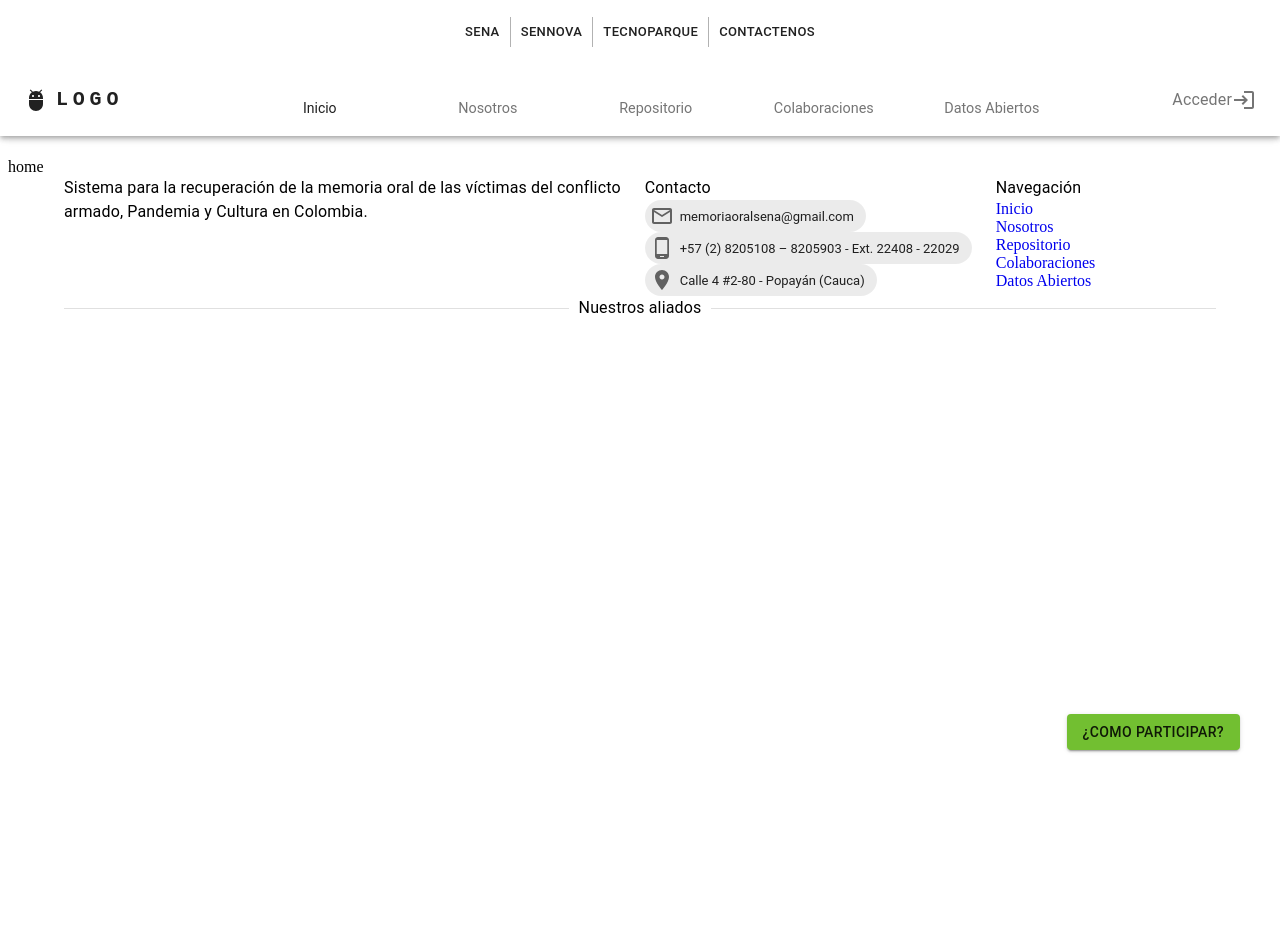
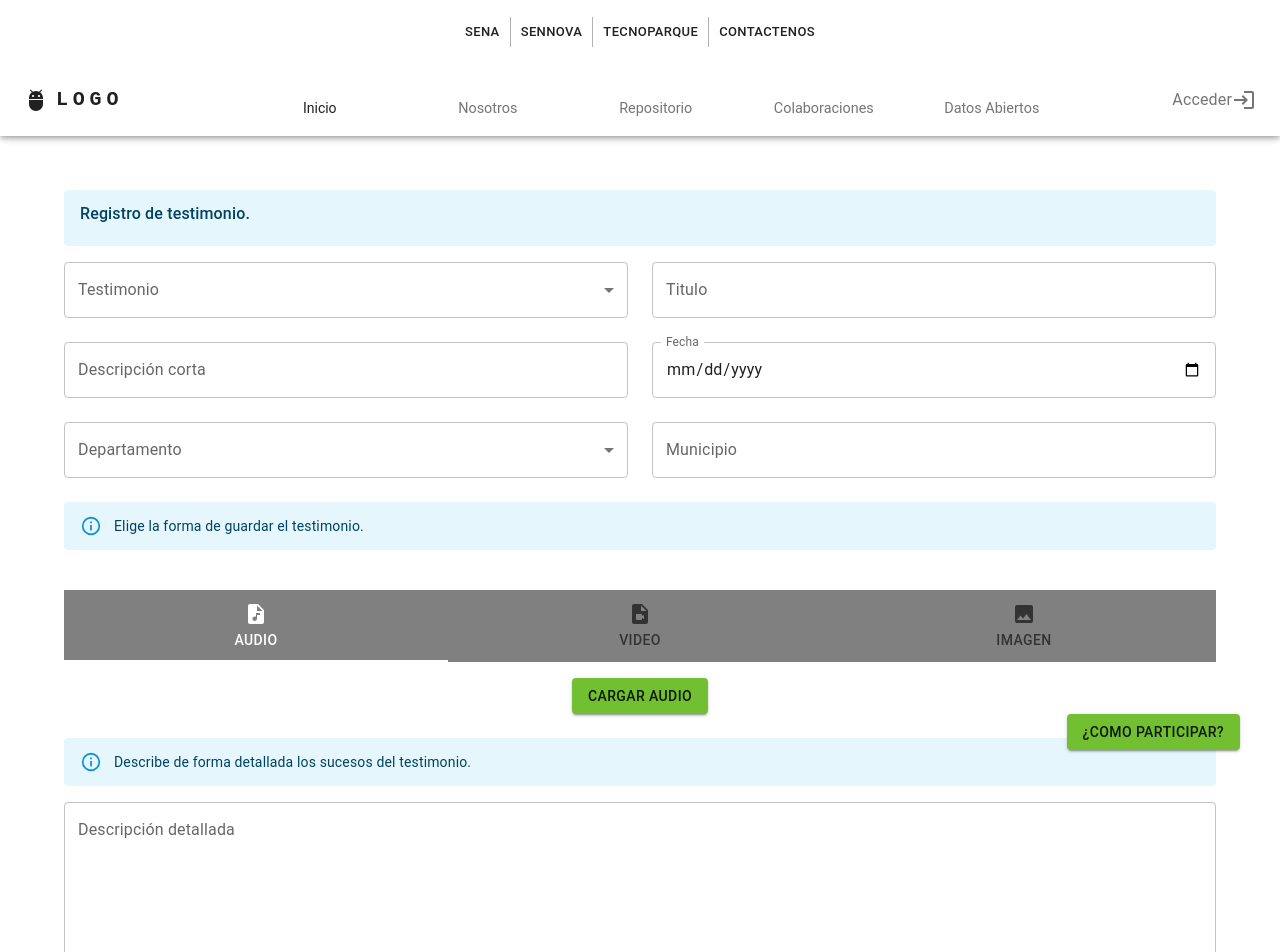
Before and after one commit to zamitulande/memoria, a React (Vite) app in the folder client/: page /repositorio/registrar in a window 1280 px wide. Before the commit this address led to /. Shown: the top 952 px of the page. Before the commit the page ends 800 px from the top, so only its background shows below. Built offline with nearby package versions, Linux system fonts and the light colour scheme; the HTML template or start-up script is replaced by a standard one.

Commit message:
alertTitle and descriptionDetails

```diff
--- a/client/src/components/footer/Footer.jsx
+++ b/client/src/components/footer/Footer.jsx
@@ -10,7 +10,7 @@ const Footer = () => {
     const theme = useTheme();
     const isMobile = useMediaQuery(theme.breakpoints.down('sm'));
     return (
-        <Container>
+        <Container sx={{mt:8}}>
             <Grid container wrap="nowrap" spacing={2} direction={isMobile ? 'column' : 'row'}>
                 <Grid item xs={12} sm={10}>
                     <Typography>
--- a/client/src/components/testimonies/registerTestimomy/FormTestimony.jsx
+++ b/client/src/components/testimonies/registerTestimomy/FormTestimony.jsx
@@ -1,4 +1,4 @@
-import { FormControl, Grid, InputLabel, MenuItem, Select, TextField, Typography } from '@mui/material'
+import { Alert, FormControl, Grid, InputLabel, MenuItem, Select, TextField, Typography } from '@mui/material'
 import React, { useState } from 'react'
 import UseValidation from '../../../helpers/hooks/UseValidation';
 import SelectCity from '../../../helpers/components/SelectCity';
@@ -15,6 +15,7 @@ const FormTestimony = ({ userId }) => {
     const [date, setDate] = useState("");
     const [city, setCity] = useState("");
     const [department, setDapartmet] = useState("");
+    const [descriptionDetail, setDescriptionDetail] = useState("");
 
     const categories = [
         'Conflicto armado',
@@ -121,12 +122,37 @@ const FormTestimony = ({ userId }) => {
                         value={city}
                         setCity={setCity}
                         department={department}
-                        //department={action === 'register' ? department : getFormEditar.department}
+                    //department={action === 'register' ? department : getFormEditar.department}
                     />
                 </Grid>
                 <Grid item xs={12}>
-                    <Typography variant='h5'>Elige una forma de guardar el testimonio</Typography>
-                    <LoadFiles/>
+                <Alert sx={{mb:2}} severity="info">Elige la forma de guardar el testimonio.</Alert>
+                    <LoadFiles />
+                </Grid>
+                <Grid item xs={12}>
+                <Alert sx={{mb:2}} severity="info">Describe de forma detallada los sucesos del testimonio.</Alert>
+                    <TextField
+                        id="outlined-multiline-static"
+                        label="Descripción detallada"
+                        multiline
+                        rows={8}
+                        color='textField'
+                        name="descripcionDetallada"
+                        type='text'
+                        value={descriptionDetail}
+                        //defaultValue={action === 'update' ? getFormEditar.secondLastName : undefined}
+                        onChange={(e) => setDescriptionDetail(capitalizeFirstLetter(e.target.value))}
+                        fullWidth
+                        inputProps={{ maxLength: 3001 }}
+                        helperText={
+                            (!minLength(descriptionDetail, 1000) && descriptionDetail)
+                                ? "Este campo debe tener al menos 1000 caracteres"
+                                : (!maxLength(descriptionDetail, 3000) && descriptionDetail)
+                                    ? "Este campo no puede ser mayor a 3000 caracteres"
+                                    : ""
+                        }
+                        FormHelperTextProps={{ sx: { color: "error.main" } }}
+                    />
                 </Grid>
             </Grid>
 
--- a/client/src/components/testimonies/registerTestimomy/RegisterTestimony.jsx
+++ b/client/src/components/testimonies/registerTestimomy/RegisterTestimony.jsx
@@ -1,4 +1,4 @@
-import { Container, Typography } from '@mui/material'
+import { Alert, AlertTitle, Container, Typography } from '@mui/material'
 import React from 'react'
 import { useSelector } from 'react-redux'
 import FormTestimony from './FormTestimony'
@@ -8,7 +8,7 @@ const RegisterTestimony = () => {
     console.log(userId)
   return (
     <Container sx={{mt:4}}>
-      <Typography mb={4} variant="h5">Registro de testimonio</Typography>
+      <Alert sx={{mb:2}} icon={false} severity="info"><AlertTitle>Registro de testimonio.</AlertTitle></Alert>
       <FormTestimony action="register" userId={userId}/>
     </Container>
   )
--- a/client/src/components/users/Register.jsx
+++ b/client/src/components/users/Register.jsx
@@ -1,4 +1,4 @@
-import { Container, Typography } from "@mui/material"
+import { Alert, AlertTitle, Container, Typography } from "@mui/material"
 import FormUser from "./formData/FormUser"
 import { useSelector } from "react-redux"
 
@@ -6,7 +6,7 @@ const Register = () => {
   const role = useSelector((state) => state.user.role)
   return (
     <Container sx={{mt:4}}>
-      <Typography mb={4} variant="h5">Registro de Usuarios</Typography>
+      <Alert sx={{mb:2}} icon={false} severity="info"><AlertTitle> Registro de Usuarios.</AlertTitle></Alert>
       <FormUser action="register" role={role}/>
     </Container>
   )
--- a/client/src/helpers/components/Conditions.jsx
+++ b/client/src/helpers/components/Conditions.jsx
@@ -1,4 +1,4 @@
-import { Box, IconButton, Modal, Typography } from '@mui/material'
+import { Alert, AlertTitle, Box, IconButton, Modal, Typography } from '@mui/material'
 import CloseIcon from '@mui/icons-material/Cancel';
 import React from 'react'
 
@@ -35,9 +35,7 @@ const Conditions = ({ open, setOpen }) => {
                 >
                     <CloseIcon />
                 </IconButton>
-                <Typography id="modal-modal-title" variant="h5" component="h2">
-                    Términos y condiciones
-                </Typography>
+                <Alert sx={{mb:2}} severity="info"> <AlertTitle>Términos y condiciones.</AlertTitle></Alert>
                 <Typography id="modal-modal-description" sx={{ mt: 2 }}>
                     Usted acepta ser participante del proyecto "Memoria Oral" y,
                     en conformidad con la legislación colombiana sobre tratamiento de
--- a/client/src/routes/AppRoutes.jsx
+++ b/client/src/routes/AppRoutes.jsx
@@ -35,11 +35,12 @@ const AppRoutes = () => {
       <Route path='/forget-password' element={<ForgetPassword />} />
       <Route path='/reset-password' element={<ResetPassword />} />
       <Route path='/colaboraciones' element={<Collaborate />} />
-      <Route
+      <Route path='/repositorio/registrar' element={<RegisterTestimony/>}/>
+      {/* <Route
         path='/repositorio/registrar'
         element={<ProtectedRoutes redirectTo="/">
           <RegisterTestimony/>
-        </ProtectedRoutes>} />
+        </ProtectedRoutes>} /> */}
     </Routes>
   )
 }
```
